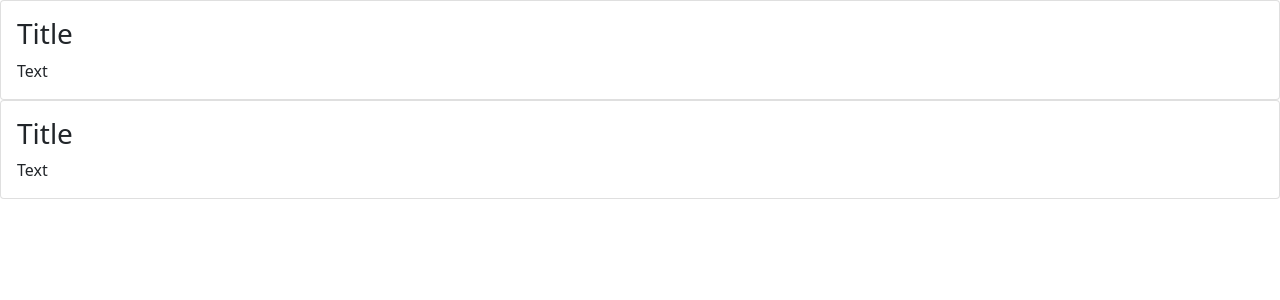
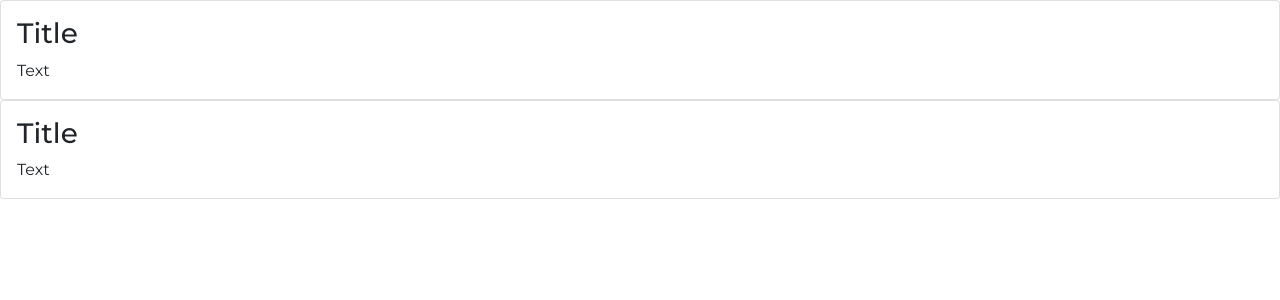
Before and after one commit to DenuccioDiego/vue-dischi, a Vue app: page / in a window 1280 px wide. Shown: the top 300 px of the page. Built offline with nearby package versions, Linux system fonts and the light colour scheme.

Commit message:
check font

```diff
--- a/src/App.vue
+++ b/src/App.vue
@@ -34,7 +34,12 @@ export default {
 </script>
 
 <style lang="scss">
+
 @import "../node_modules/bootstrap/scss/bootstrap.scss";
+
+body {
+  font-family: "Montserrat";
+}
 
 
 </style>
--- a/src/main.js
+++ b/src/main.js
@@ -1,5 +1,9 @@
 import Vue from 'vue'
 import App from './App.vue'
+import "@fontsource/montserrat"
+import "@fontsource/montserrat/700.css"
+import "@fontsource/montserrat/500.css"
+import "@fontsource/montserrat/100.css"
 
 Vue.config.productionTip = false
 
```
